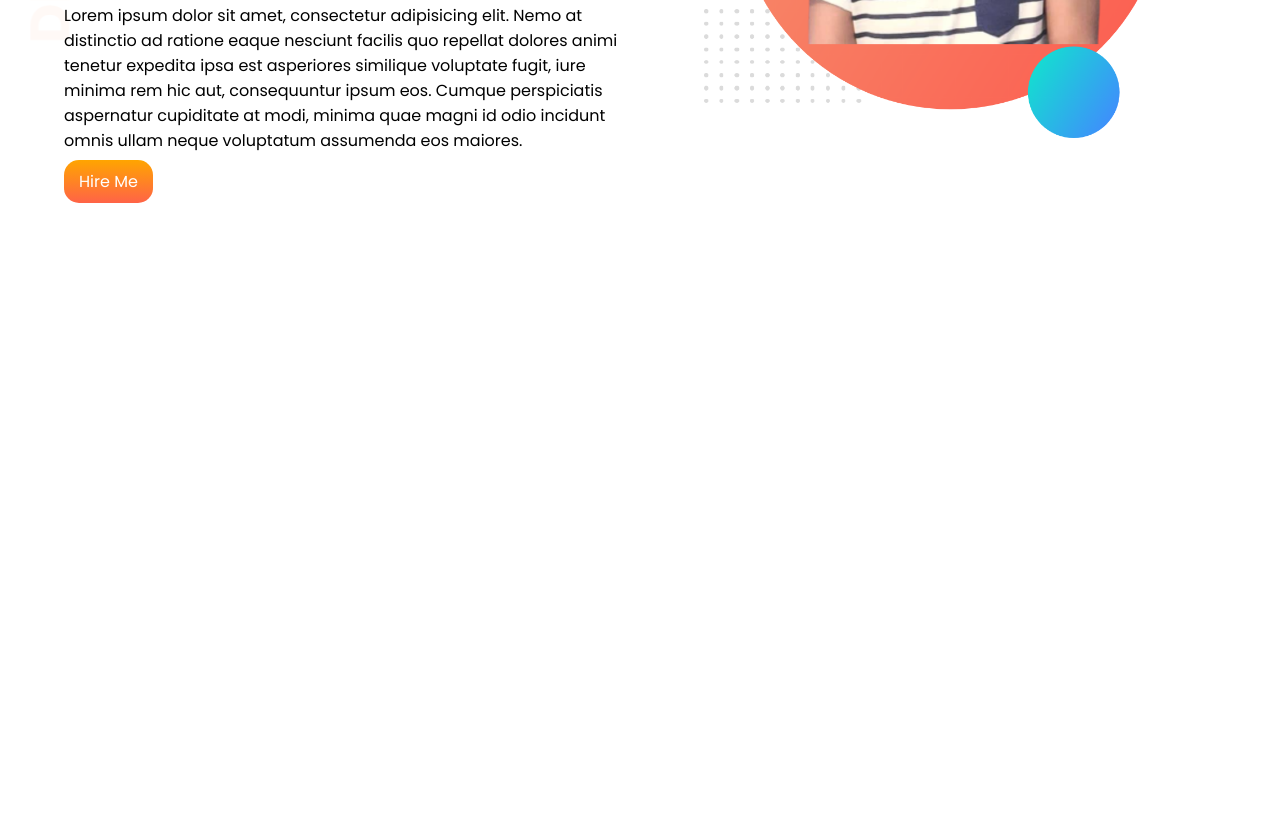
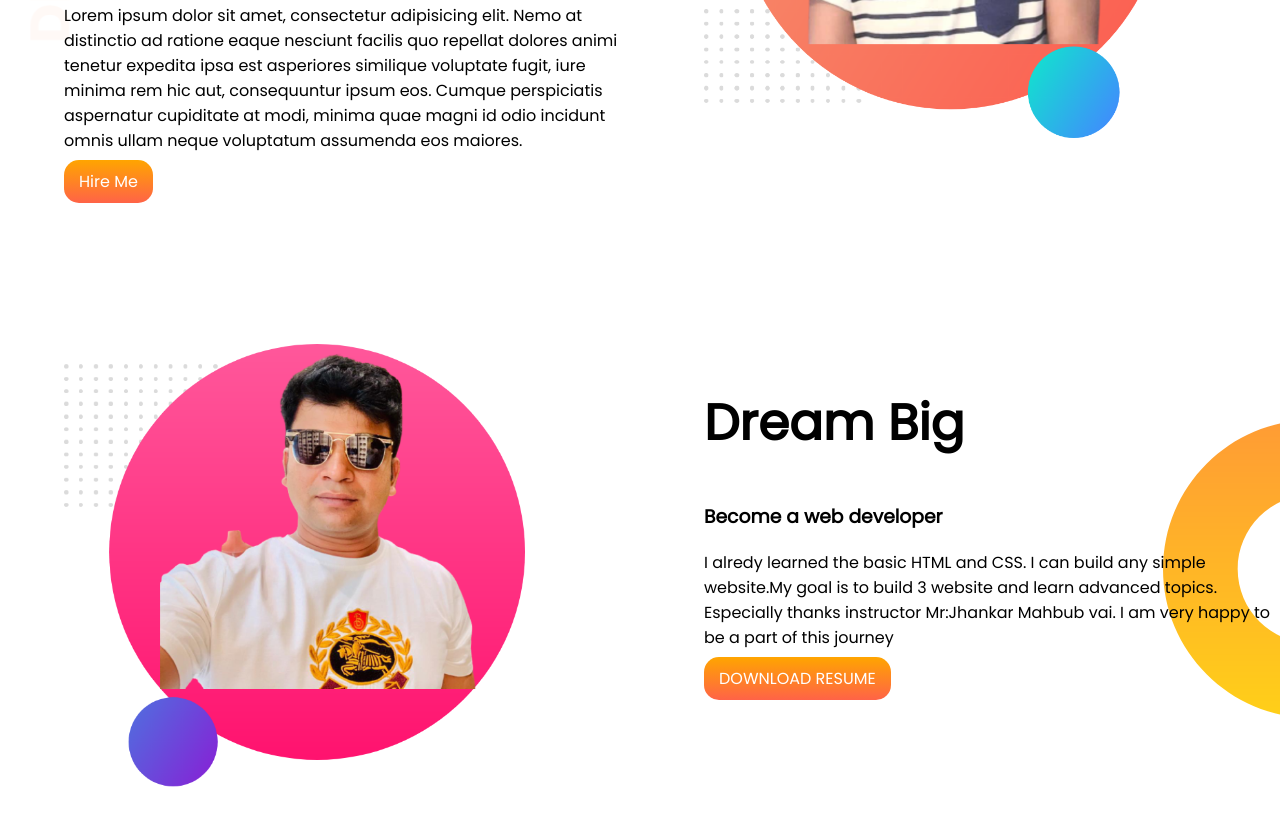
Before and after one commit to RaichUddin/dev-portfolio, a plain HTML site: page index.html in a window 1280 px wide. Shown: the part 319-1144 px from the top of the page. Before the commit the page ends 800 px from the top, so only its background shows below. Drawn offline with Linux system fonts and the light colour scheme.

Commit message:
second ban

```diff
--- a/index.html
+++ b/index.html
@@ -31,6 +31,24 @@
             <img src="my-bg1.png" alt="">
         </div>
     </section>
+    <section class="dream-bg">
+        <div class="mamun">
+            <img src="my-bg5.png" alt="">
+
+        </div>
+        <div class="mamun">
+            <h1>Dream Big</h1>
+            <h3>Become a web developer</h3>
+            <p>
+                I alredy learned the basic HTML and CSS. I can build
+                any simple website.My goal is to build 3 website and learn advanced topics.
+                Especially thanks instructor Mr:Jhankar Mahbub vai.
+                I am very happy to be a part of this journey
+            </p>
+            <a class="link-button" target="_blank" href="">DOWNLOAD RESUME</a>
+        </div>
+
+    </section>
 
 
 
--- a/style.css
+++ b/style.css
@@ -11,6 +11,7 @@ h1{
 }
 section{
     display: flex;
+    margin-bottom: 150px;
 }
 .mamun{
     width: 50%;
@@ -31,3 +32,8 @@ section{
     background-image: url(top-banner.png);
     background-repeat: no-repeat;
 }
+.dream-bg{
+    background-image: url(dream-bg.png);
+    background-repeat: no-repeat;
+    background-position: right;
+}
```
Also changed, not shown: my-bg5.png (added).
